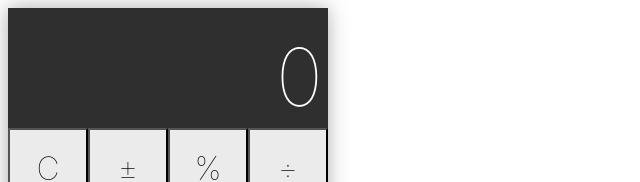
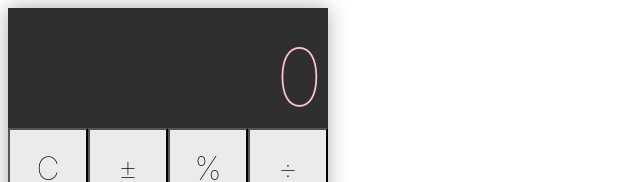
Before and after one commit to AlexLintu/React-challenges, a React (Create React App) app in the folder calculator-app/: page / in a window 1280 px wide. Shown: the top 182 px of the page, without its empty margins (0-640 px from the left). Built offline with nearby package versions, Linux system fonts and the light colour scheme.

Commit message:
New color for the display

```diff
--- a/calculator-app/src/styles.css
+++ b/calculator-app/src/styles.css
@@ -22,11 +22,10 @@ html {
 }
 
 .calculator-display {
-    background-color: pink;
     grid-column: 1 / span 4;
     grid-row: 1;
     background-color: rgb(48, 47, 47);
-    color: white;
+    color: pink;
     font-size: 5em;
     font-weight: 100;
     text-align: end;
```
